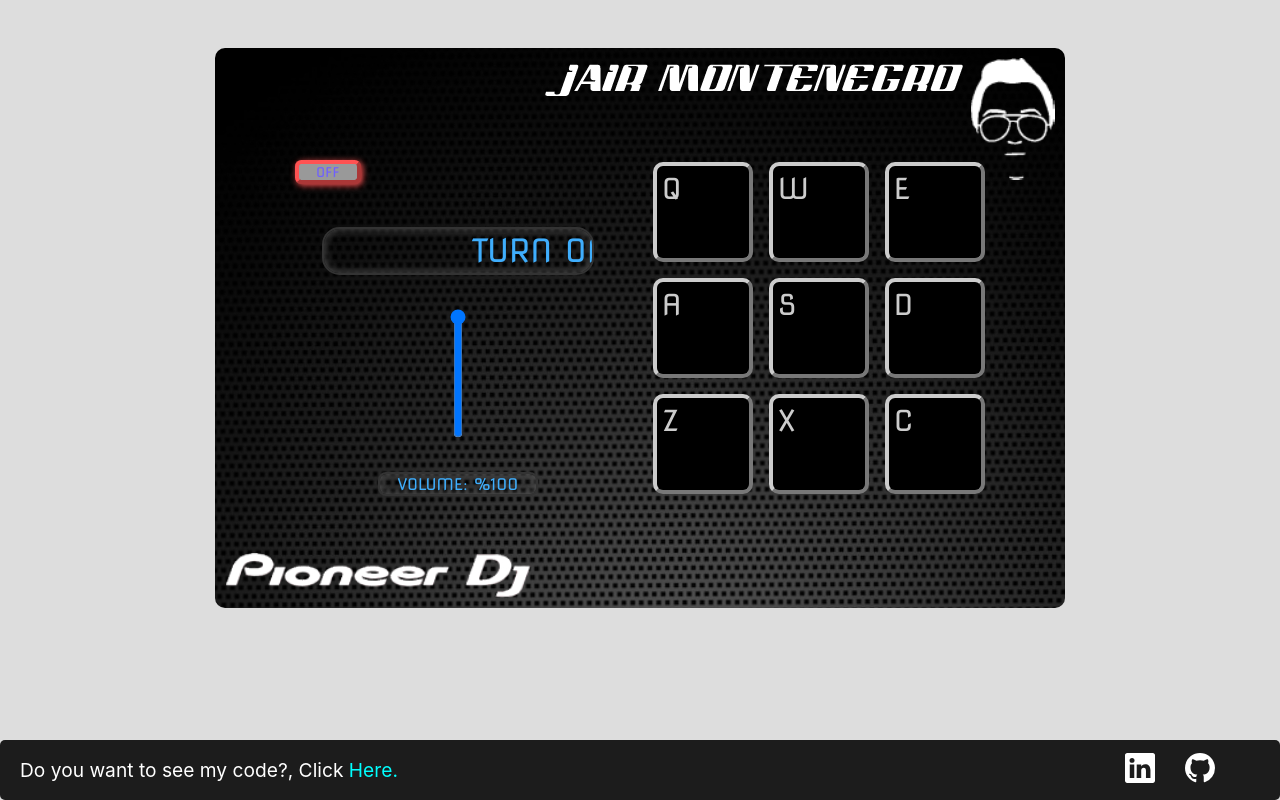
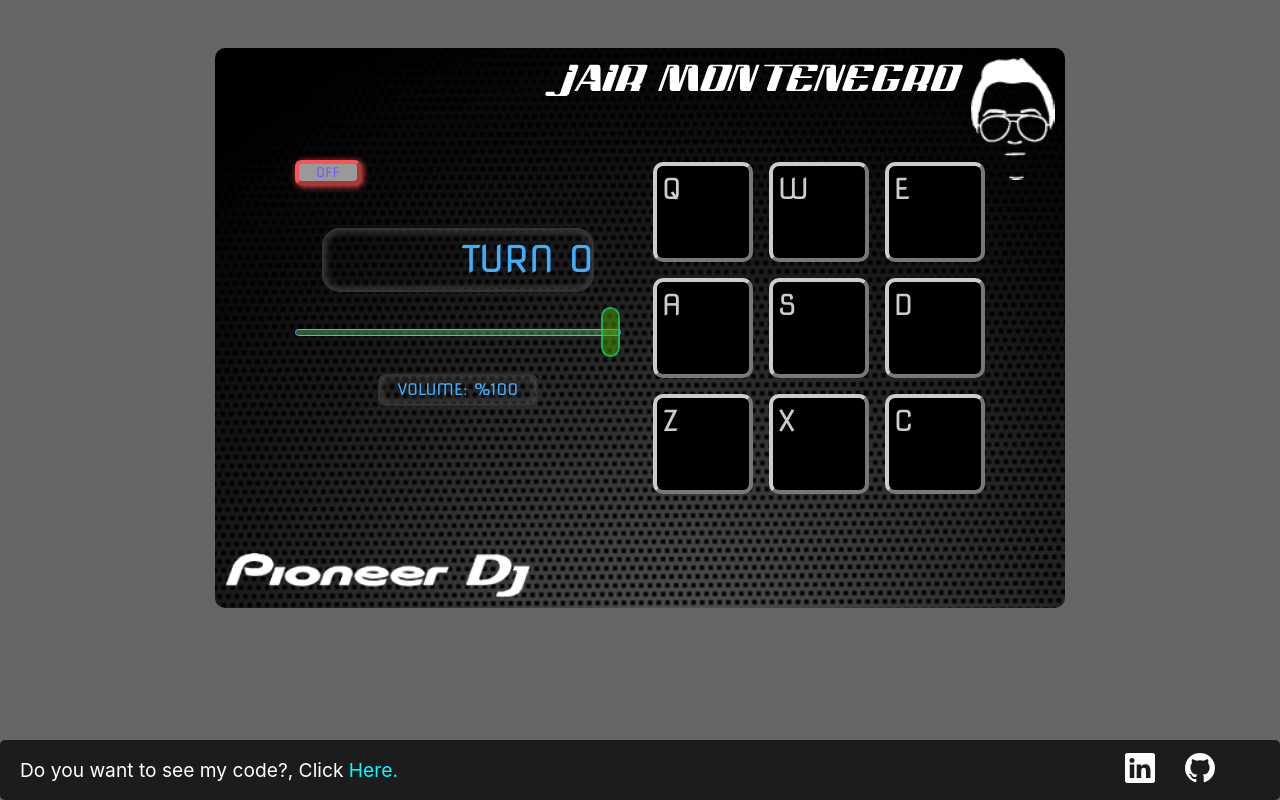
Before and after one commit to JairMontenegro/Drum-Machine, a React (Create React App) app: page / in a window 1280 px wide. Built offline with nearby package versions, Linux system fonts and the light colour scheme.

Commit message:
add gh pages

```diff
--- a/package.json
+++ b/package.json
@@ -2,10 +2,12 @@
   "name": "drum-machine",
   "version": "0.1.0",
   "private": true,
+  "homepage": "http://JairMontenegro.github.io/Drum-Machine",
   "dependencies": {
     "@testing-library/jest-dom": "^5.16.5",
     "@testing-library/react": "^13.4.0",
     "@testing-library/user-event": "^13.5.0",
+    "gh-pages": "^4.0.0",
     "react": "^18.2.0",
     "react-dom": "^18.2.0",
     "react-scripts": "5.0.1",
@@ -13,6 +15,8 @@
     "web-vitals": "^2.1.4"
   },
   "scripts": {
+    "predeploy": "npm run build",
+    "deploy":"gh-pages -d build",
     "start": "react-scripts start",
     "build": "react-scripts build",
     "test": "react-scripts test",
--- a/src/components/Controller.jsx
+++ b/src/components/Controller.jsx
@@ -13,7 +13,7 @@
         <p>{turn ? "turn on" : drumKey}</p>
       </div>
       <input
-        orient="vertical"
+        orient="270"
         className="volume"
         max="1"
         min="0"
--- a/src/index.scss
+++ b/src/index.scss
@@ -17,7 +17,7 @@
     sans-serif;
   -webkit-font-smoothing: antialiased;
   -moz-osx-font-smoothing: grayscale;
-  background-color: #ddd;
+  background-color: #666;
 
 
 
--- a/src/styles/Controller.scss
+++ b/src/styles/Controller.scss
@@ -18,18 +18,12 @@
         @include onOff( #ff5252, #999);
     }
 
-    input[type=range][orient=vertical]
-          {
-            -webkit-appearance: slider-vertical;
-            width: 100%;
-            margin: 18px 0;
-            background-color: transparent;
-      }
+        @include range;
 
       #display{
         @include displays(17rem, 4rem, 1.1rem);
             p{
-              @include pElements(1.4 , 2em);
+              @include pElements(1.6 , 2.3em);
               position: relative;
               animation: change 5s linear 2s infinite alternate;
             }
@@ -38,7 +32,7 @@
       .display-controller{
         @include displays (10rem, 2rem, .5rem);
           .volume-text{
-            @include pElements(1.4, 1em)
+            @include pElements(1.7, 1em)
         }
 
     }
--- a/src/styles/_mixin.scss
+++ b/src/styles/_mixin.scss
@@ -31,7 +31,7 @@
 @mixin pElements($line, $font-size){
   font-family: variables.$fontPad;
   text-align: center;
-  line-height: 1.4;
+  line-height: $line;
   font-size: $font-size;
   color: #3FAEFD;
   text-transform: uppercase;
@@ -64,3 +64,95 @@
   transition: all 1s ease-out;
 
   }
+
+
+  @mixin range {
+    input[type=range] {
+      width: 100%;
+      margin: 21.3px 0;
+      background-color: transparent;
+      -webkit-appearance: none;
+    }
+    input[type=range]:focus {
+      outline: none;
+    }
+    input[type=range]::-webkit-slider-runnable-track {
+      background: rgba(90, 207, 111, 0.4);
+      border: 1.2px solid #39baff;
+      border-radius: 3.7px;
+      width: 100%;
+      height: 7.4px;
+      cursor: pointer;
+    }
+    input[type=range]::-webkit-slider-thumb {
+      margin-top: -22.5px;
+      width: 19px;
+      height: 50px;
+      background: rgba(76, 157, 0, 0.5);
+      border: 2.5px solid rgba(0, 255, 146, 0.5);
+      border-radius: 28px;
+      cursor: pointer;
+      -webkit-appearance: none;
+    }
+    input[type=range]:focus::-webkit-slider-runnable-track {
+      background: #5ed072;
+    }
+    input[type=range]::-moz-range-track {
+      background: rgba(90, 207, 111, 0.4);
+      border: 1.2px solid #39baff;
+      border-radius: 3.7px;
+      width: 100%;
+      height: 7.4px;
+      cursor: pointer;
+    }
+    input[type=range]::-moz-range-thumb {
+      width: 19px;
+      height: 50px;
+      background: rgba(76, 157, 0, 0.5);
+      border: 2.5px solid rgba(0, 255, 146, 0.5);
+      border-radius: 28px;
+      cursor: pointer;
+    }
+    input[type=range]::-ms-track {
+      background: transparent;
+      border-color: transparent;
+      border-width: 22.3px 0;
+      color: transparent;
+      width: 100%;
+      height: 7.4px;
+      cursor: pointer;
+    }
+    input[type=range]::-ms-fill-lower {
+      background: #56ce6c;
+      border: 1.2px solid #39baff;
+      border-radius: 7.4px;
+    }
+    input[type=range]::-ms-fill-upper {
+      background: rgba(90, 207, 111, 0.4);
+      border: 1.2px solid #39baff;
+      border-radius: 7.4px;
+    }
+    input[type=range]::-ms-thumb {
+      width: 19px;
+      height: 50px;
+      background: rgba(76, 157, 0, 0.5);
+      border: 2.5px solid rgba(0, 255, 146, 0.5);
+      border-radius: 28px;
+      cursor: pointer;
+      margin-top: 0px;
+
+    }
+    input[type=range]:focus::-ms-fill-lower {
+      background: rgba(90, 207, 111, 0.4);
+    }
+    input[type=range]:focus::-ms-fill-upper {
+      background: #5ed072;
+    }
+
+    @supports (-ms-ime-align:auto) {
+      input[type=range] {
+        margin: 0;
+      }
+    }
+
+  }
```
Also changed, not shown: 1 other file (tests, documents, lock files or other folders).
